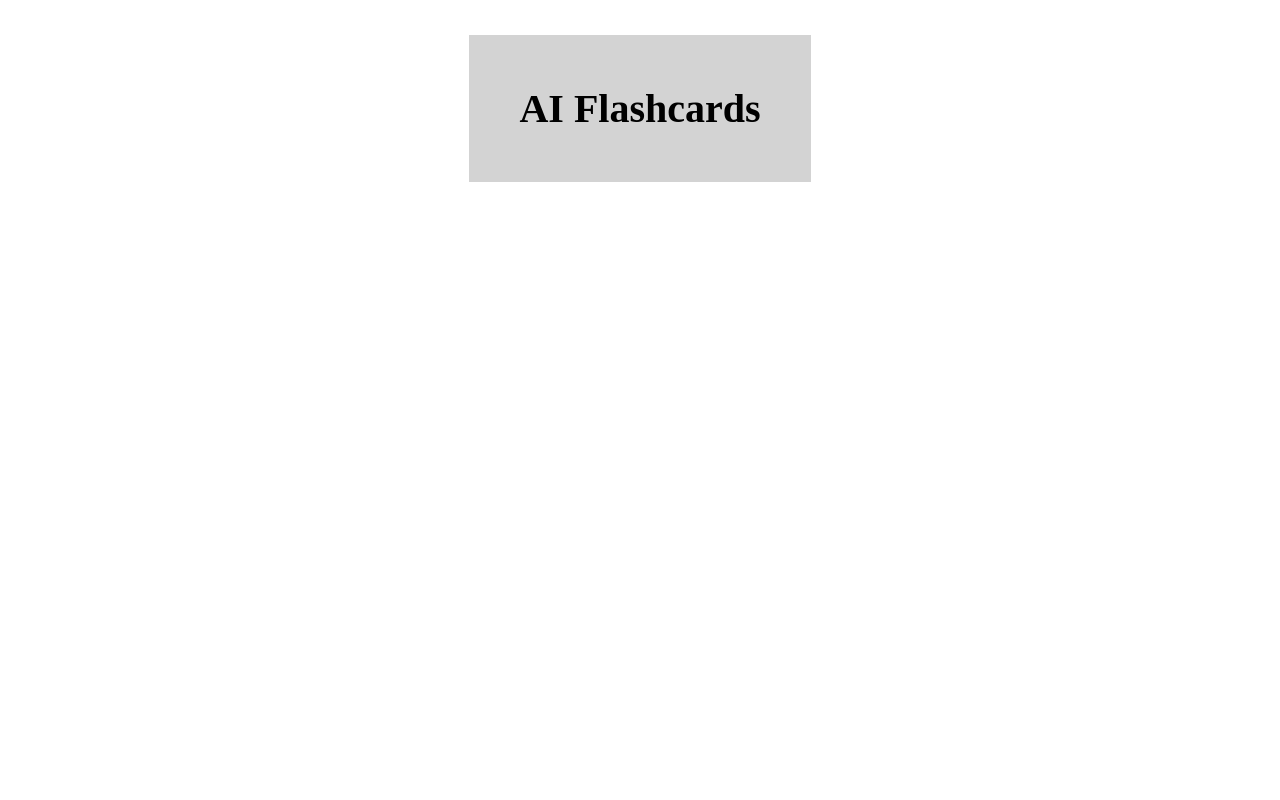
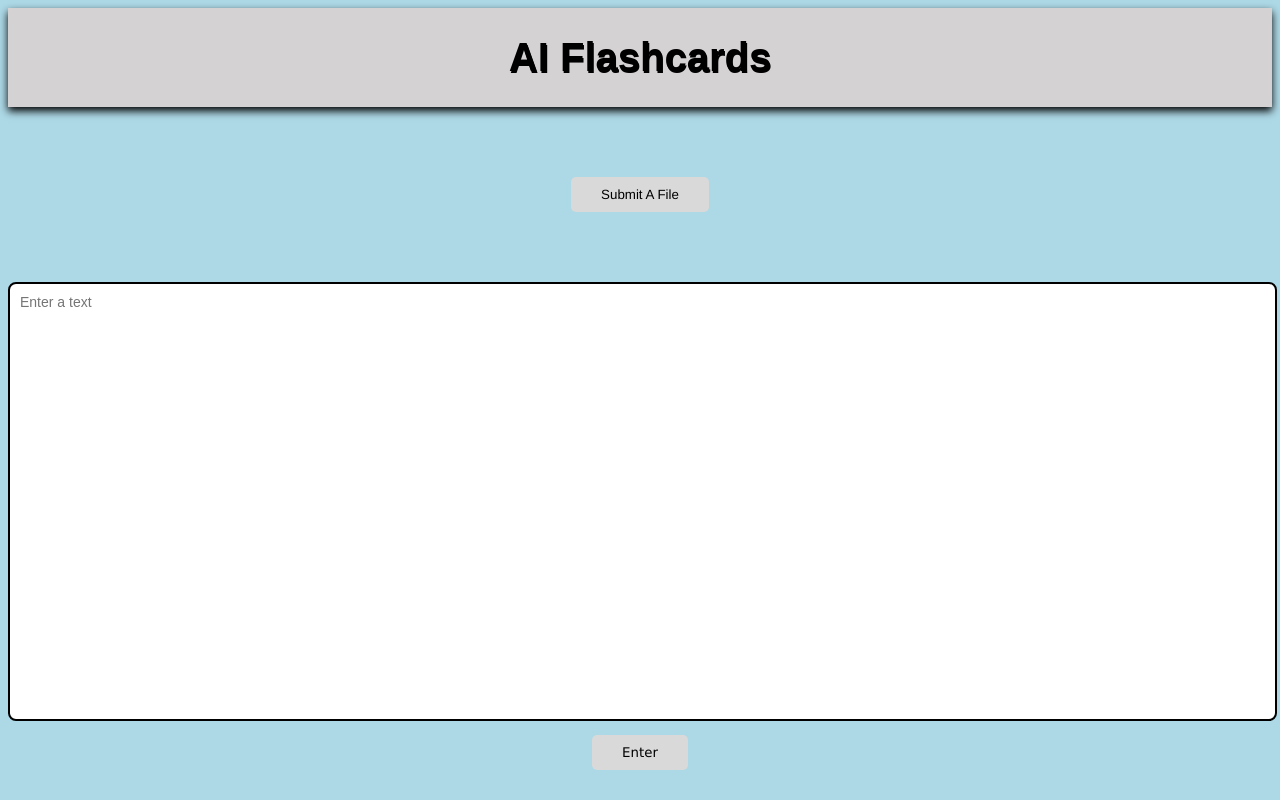
Before and after one commit to samlee03/ai-flashcards, a React (Vite) app in the folder AI_Flashcard/: page / in a window 1280 px wide. Built offline with nearby package versions, Linux system fonts and the light colour scheme.

Commit message:
Created The Home Page

```diff
--- a/AI_Flashcard/src/App.css
+++ b/AI_Flashcard/src/App.css
@@ -0,0 +1,4 @@
+
+body{
+  background-color: lightblue;
+}
--- /dev/null
+++ b/AI_Flashcard/src/Visuals/Home_Page.css
@@ -0,0 +1,51 @@
+
+.File-Button{
+    display: block;
+    margin: 70px auto;
+
+    border: none;
+    border-radius: 5px;
+    cursor: pointer;
+    background-color: #d9d9d9;
+
+    padding: 10px 30px;
+    font-family: Helvetica, Arial;
+
+    transition: background-color 0.5s ease;
+}
+
+.File-Button:hover {
+    background-color: rgb(131, 128, 128);
+}
+
+.Text-Input {
+    border: 2px solid;
+    border-radius: 8px;
+    resize: none;
+    overflow: scroll;
+
+    width: 98.5%;
+    padding: 10px;
+
+    font-size: 14px;
+    font-family: "sans-serif", "Arial";
+}
+
+.Enter-Button{
+    display: block;
+    margin: 10px auto;
+
+    border: none;
+    border-radius: 5px;
+    cursor: pointer;
+    background-color: #d9d9d9;
+
+    padding: 10px 30px;
+    font-family: Geneva, "sans-serif";
+
+    transition: background-color 0.5s ease;
+}
+
+.Enter-Button:hover {
+    background-color: rgb(102, 88, 88);
+}
--- a/AI_Flashcard/src/Visuals/Home_Page.jsx
+++ b/AI_Flashcard/src/Visuals/Home_Page.jsx
@@ -1,4 +1,5 @@
 
+import "./Home_Page.css"
 import Web_Title from "./Web_Title";
 
 function Home_Page(){
@@ -7,6 +8,14 @@ function Home_Page(){
     return(
     <div>
         <Web_Title/>
+
+        <button className = "File-Button">Submit A File</button>
+
+        <div className = "Text-Container">
+            <textarea className = "Text-Input" placeholder = "Enter a text" rows = "25"/>
+        </div>
+
+        <button className = "Enter-Button">Enter</button>
     </div>
     );
 }
--- a/AI_Flashcard/src/Visuals/Web_Title.css
+++ b/AI_Flashcard/src/Visuals/Web_Title.css
@@ -1,14 +1,17 @@
-body {
+
+
+.Title-Container {
+    background-color: #dcd2d2de;
+
     display: flex;
     justify-content: center;
-}
 
-.Title-Container {
-    background-color: lightgray;
-
+    box-shadow: 0 4px 8px;
 }
 
 .Title {
     font-size: 2.5rem;
-    padding: 50px;
+    font-family: sans-serif, Arial;
+
+    text-shadow: 1px 2px;
 }
```
